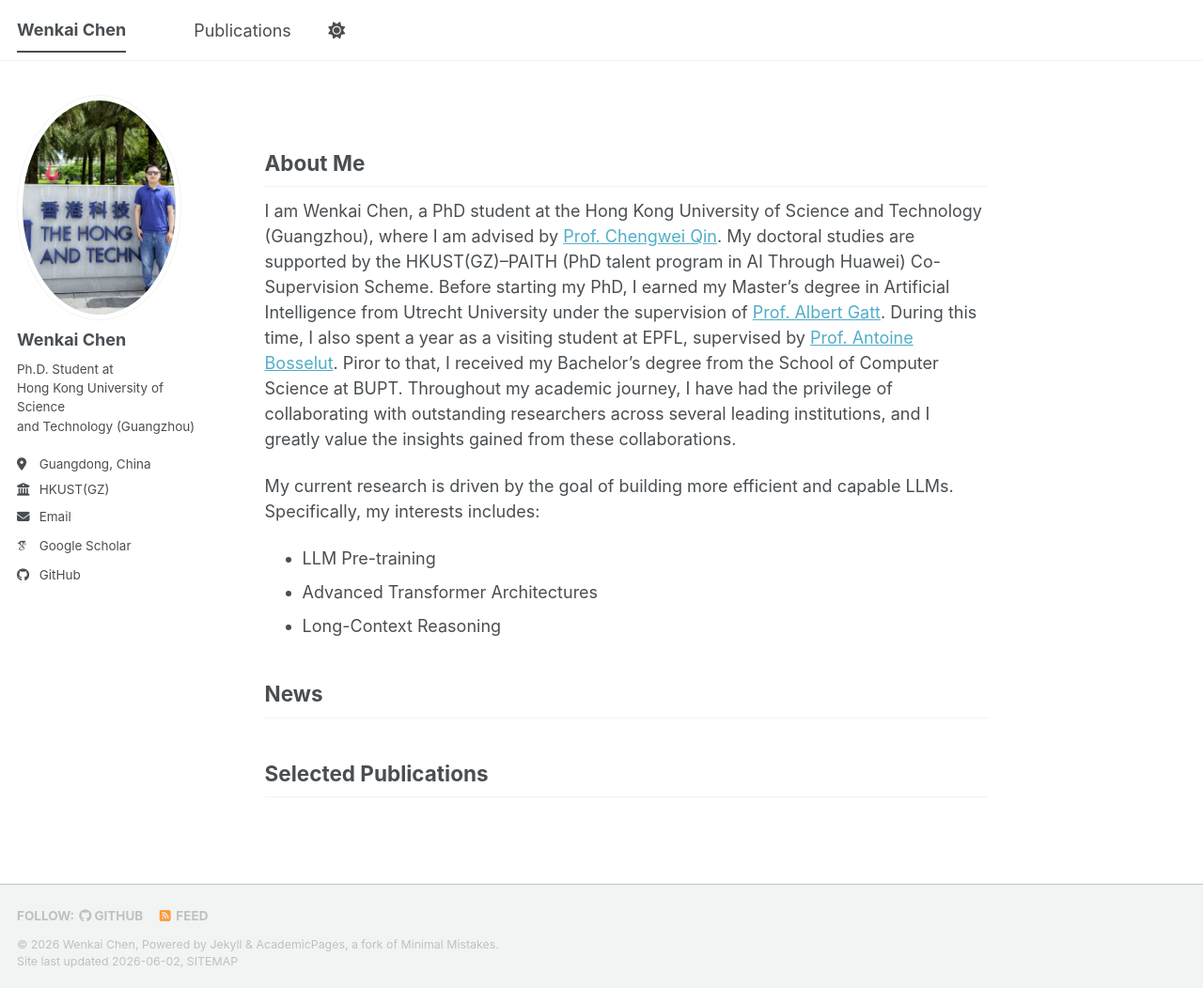
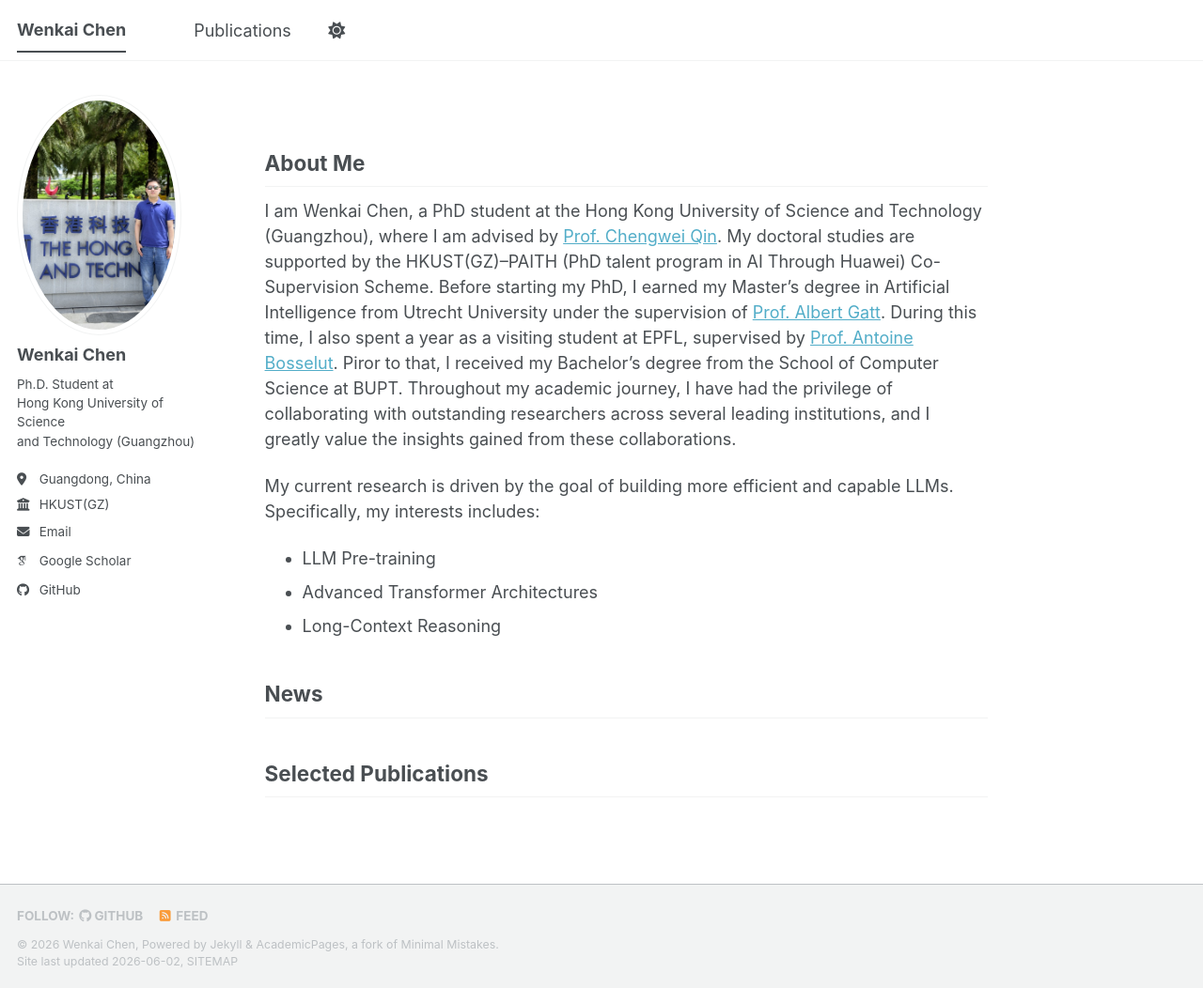
Before and after one commit to WK-Chen/WK-Chen.github.io, a Jekyll site: the page built from _pages/about.md, in a window 1280 px wide and 1052 px high. Shown: the whole window at 94% size. Built offline with Jekyll 4.4.1, drawn with Linux system fonts in a browser that asks for light colours; some web fonts are replaced; a script bundle is joined from its source files by our own code; library files that are not in the unit come from our copies.

Commit message:
Update _config.yml

```diff
--- a/_config.yml
+++ b/_config.yml
@@ -23,7 +23,7 @@ repository               : "academicpages/academicpages.github.io"
 #               Additional customization can be done by editing /_includes/author-profile.html
 author:
   # Biographic information
-  avatar           : "1000013662.jpg"
+  avatar           : "mmexport1757226686646.jpg"
   name             : "Wenkai Chen"
   pronouns         : # example: "she/her"
   bio              : "Ph.D. Student at <br> Hong Kong University of Science <br> and Technology (Guangzhou)"
```
